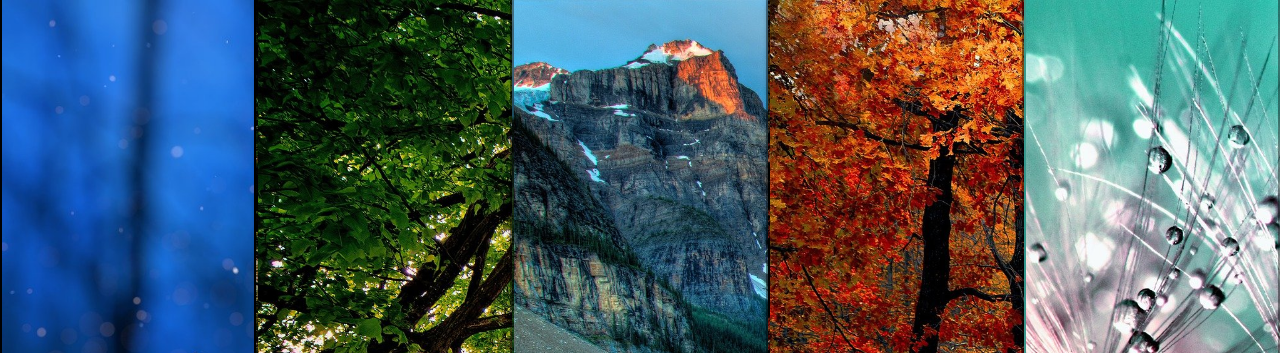
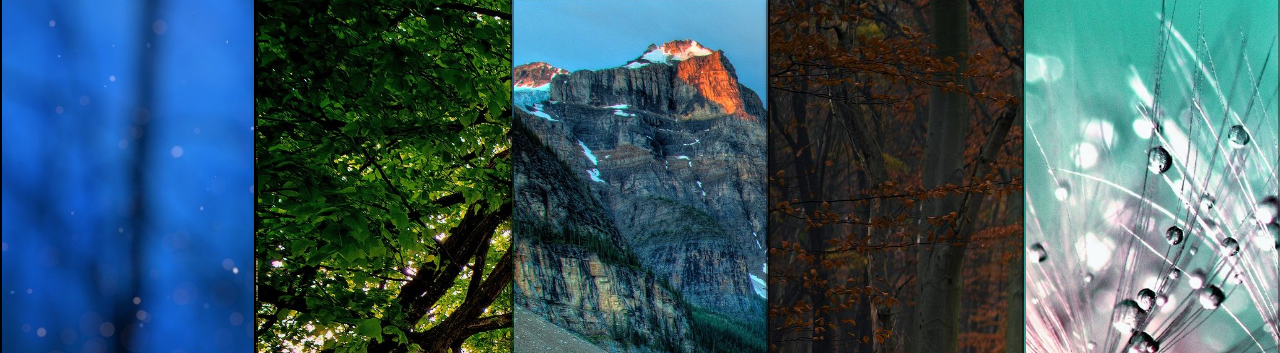
Before and after one commit to Gbw699/JavaScript_30_d5__Flex_Panel_Gallery, a plain HTML site: page index.html in a window 1280 px wide. Shown: the top 353 px of the page. Drawn offline with Linux system fonts and the light colour scheme.

Commit message:
picture change

```diff
--- a/index.css
+++ b/index.css
@@ -46,7 +46,7 @@ body {
     box-shadow: 0 0 15px rgba(0, 0, 0, 0.8);
     font-size: 40px;
     flex: 5;
-
+    transition: ease-in-out 0.8s;
 }
 
 .open h2 {
@@ -88,7 +88,7 @@ body {
 }
 
 .container4 {
-    background-image: url(img/road-g63af6fa31_1920.jpg);
+    background-image: url(img/forest-g4f4a80179_1920.jpg);
 }
 
 .container5 {
```
Also changed, not shown: img/forest-g4f4a80179_1920.jpg (added).
